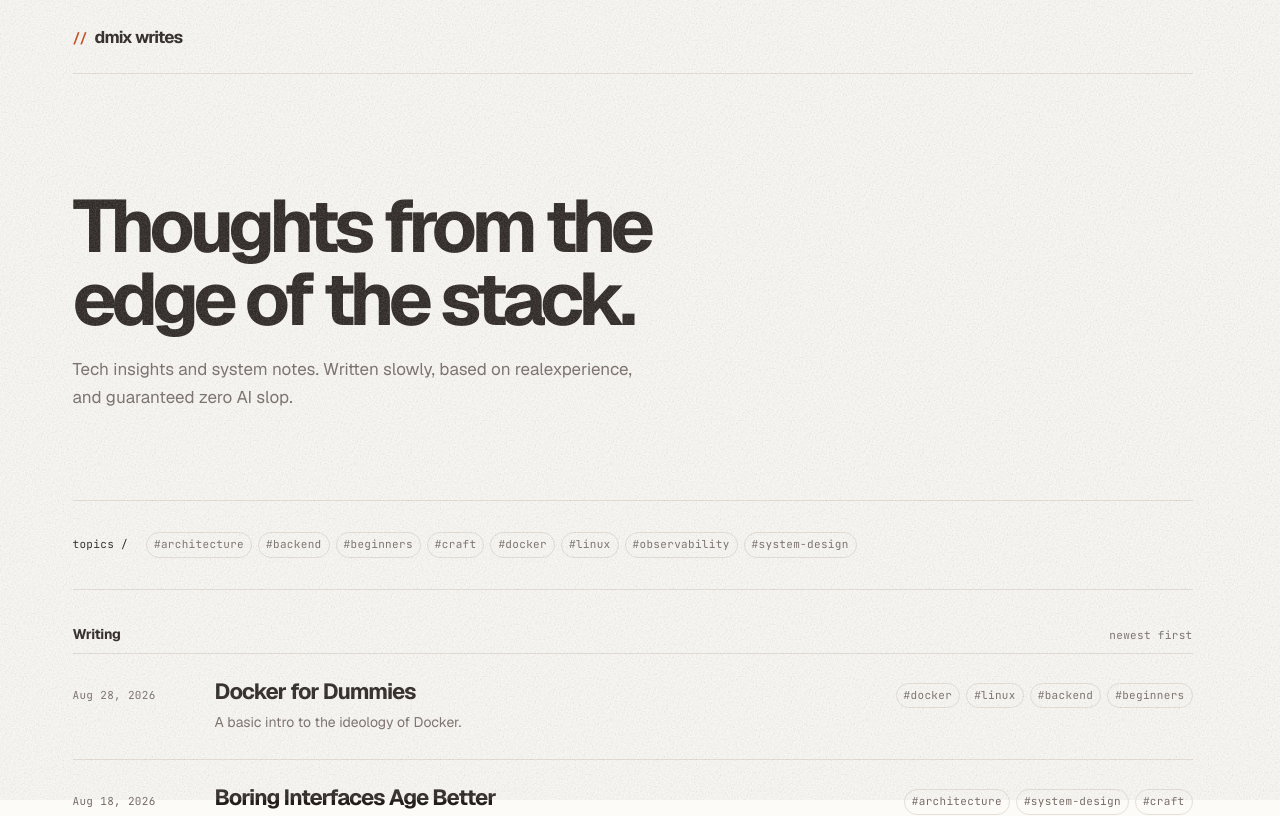
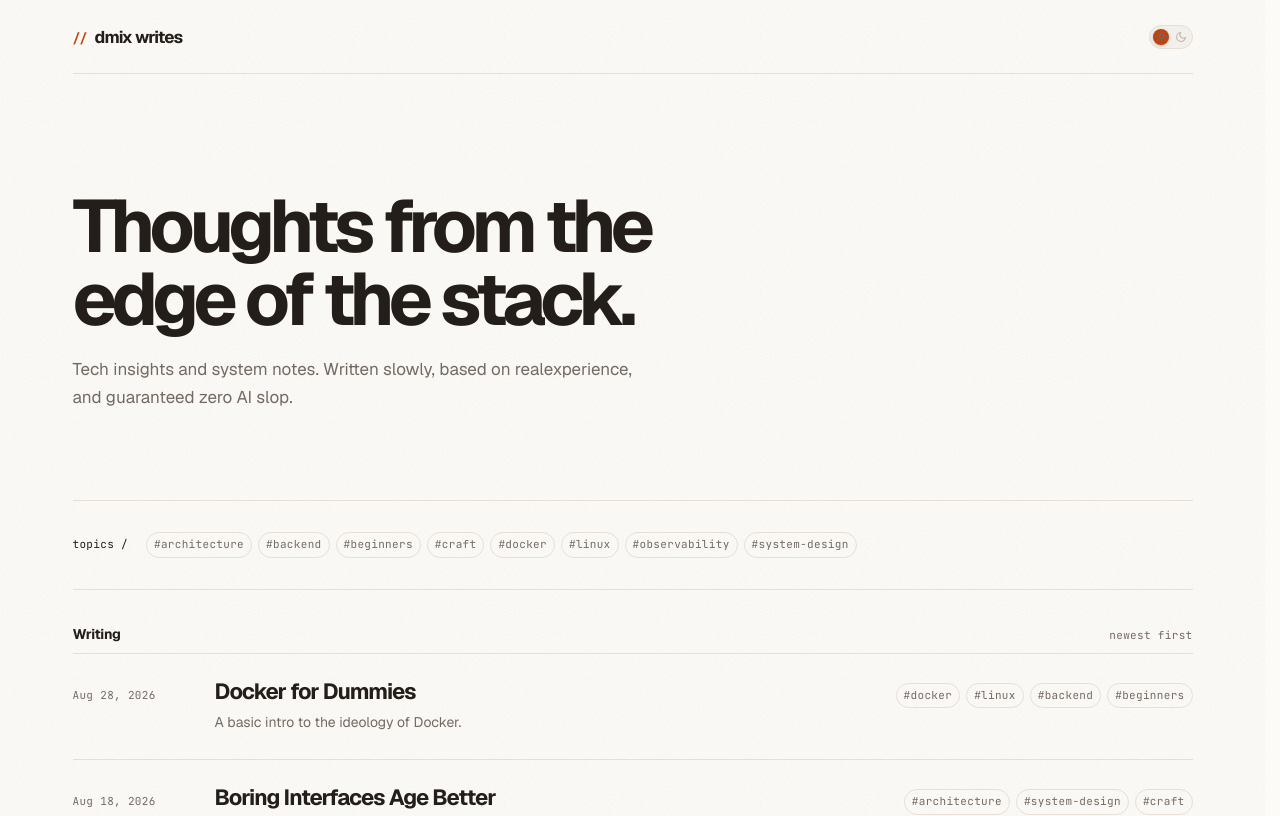
Before and after one commit to iamdmix/dmix-writes, a Next.js app: page / in a window 1280 px wide. Shown: the top 816 px of the page. Built offline with nearby package versions, Linux system fonts and the light colour scheme; no server answers.

Commit message:
feat: add dark mode support with theme toggle and global theme provider

```diff
--- a/app/globals.css
+++ b/app/globals.css
@@ -1,8 +1,8 @@
 :root { --bg-main:#fdfbf7; --bg-surface:#f3efea; --text-main:#241e1a; --text-muted:#746a64; --accent:#c2410c; --border:#e7dfd6; --code-bg:#1c1917; }
+[data-theme="dark"] { --bg-main:#0E0E10; --bg-surface:#18181C; --text-main:#E4E4E7; --text-muted:#A1A1AA; --accent:#FF8000; --border:#27272A; --code-bg:#09090B; -webkit-font-smoothing: antialiased; -moz-osx-font-smoothing: grayscale; }
 * { box-sizing: border-box; }
-html { scroll-behavior: smooth; scrollbar-gutter: stable; }
-body { margin:0; background:var(--bg-main); color:var(--text-main); font-family:var(--font-geist-sans), Arial, sans-serif; position:relative; }
-body::before { content:""; position:fixed; inset:0; pointer-events:none; z-index:9999; background-image:url('/noise.svg'); background-repeat:repeat; background-size:256px 256px; opacity:0.28; }
+html { scroll-behavior: smooth; scrollbar-gutter: stable; -webkit-font-smoothing: auto; -moz-osx-font-smoothing: auto; }
+body { margin:0; background-color:var(--bg-main); background-image:url('/noise.svg'); background-repeat:repeat; background-size:256px 256px; background-attachment:fixed; color:var(--text-main); font-family:var(--font-geist-sans), Arial, sans-serif; position:relative; transition:background-color .3s ease, color .3s ease; }
 a { color:inherit; text-decoration:none; }
 a:focus-visible { outline:2px solid var(--accent); outline-offset:4px; }
 hr { border:0; height:1px; background:var(--border); opacity:0.35; margin:2.25em 0; }
@@ -52,7 +52,7 @@ hr { border:0; height:1px; background:var(--border); opacity:0.35; margin:2.25em
 .prose > * + * { margin-top:1.5em; }
 .prose h2 { margin-top:2.6em; font-size:29px; line-height:1.15; letter-spacing:-.05em; }
 .prose h3 { margin-top:2em; font-size:21px; letter-spacing:-.035em; }
-.prose p { color:#433a35; }
+.prose p { color:var(--text-main); opacity:.88; }
 .prose a { color:var(--accent); text-decoration:underline; text-decoration-thickness:1px; text-underline-offset:3px; }
 .prose code { font:13px var(--font-jetbrains-mono),monospace; background:var(--bg-surface); padding:.18em .38em; border-radius:4px; }
 .prose pre { overflow:auto; padding:22px; background:var(--code-bg); color:#f5f1ea; border-radius:8px; border:1px solid #302b27; font-size:13px; line-height:1.7; }
@@ -75,3 +75,16 @@ hr { border:0; height:1px; background:var(--border); opacity:0.35; margin:2.25em
 .site-footer { border-top:1px solid var(--border); padding:24px 0 42px; display:flex; justify-content:space-between; color:var(--text-muted); font:11px var(--font-jetbrains-mono),monospace; }
 @media (max-width:700px) { .shell { width:min(100% - 40px,1120px); } .site-header { height:62px; } .nav { gap:12px; } .page { padding-top:32px; } .hero { display:block; padding:36px 0 48px; } .hero h1 { font-size:52px; } .human-mark { margin-top:22px; justify-content:flex-start; } .human-mark svg { width:34px; height:34px; } .archive-title { min-height:102px; margin-bottom:32px; } .tags-block { display:block; padding:22px 0; } .tags-block > .metadata { display:none; } .collapsible-tags { max-height:58px; overflow:hidden; transition:max-height .25s ease; } .collapsible-tags.is-expanded { max-height:240px; } .toggle-tags { display:block; margin-top:13px; } .post-row { grid-template-columns:1fr; gap:9px; } .post-row .tag-set { justify-content:flex-start; } .post-date { order:2; } .post-row:hover { padding-left:0; padding-right:0; } .article { width:min(720px, calc(100% - 48px)); padding-top:44px; } .article h1 { font-size:47px; } .prose { font-size:16px; } .article-navigation { flex-direction:column; gap:28px; } .next-link { align-items:flex-start; text-align:left; } .article-loading { width:min(720px, calc(100% - 48px)); padding-top:44px; } }
 @media (prefers-reduced-motion:reduce) { html { scroll-behavior:auto; } .post-row,.loading-line { transition:none; animation:none; } }
+
+/* ── Theme Toggle ────────────────────────────────────────────── */
+.theme-toggle-placeholder { width:44px; height:24px; }
+.theme-toggle { appearance:none; border:0; padding:0; background:transparent; cursor:pointer; display:flex; align-items:center; }
+.toggle-track { position:relative; width:44px; height:24px; background:var(--bg-surface); border:1px solid var(--border); border-radius:99px; display:flex; align-items:center; justify-content:space-between; padding:0 5px; transition:background .3s ease, border-color .3s ease; }
+.theme-toggle--dark .toggle-track { background:var(--bg-surface); border-color:var(--border); }
+.toggle-icon { display:flex; align-items:center; justify-content:center; color:var(--text-muted); transition:opacity .2s ease, color .2s ease; z-index:1; }
+.toggle-icon--sun { opacity:1; }
+.toggle-icon--moon { opacity:1; }
+.theme-toggle--dark .toggle-icon--sun { opacity:.4; }
+.theme-toggle:not(.theme-toggle--dark) .toggle-icon--moon { opacity:.4; }
+.toggle-thumb { position:absolute; top:3px; left:3px; width:16px; height:16px; background:var(--accent); border-radius:50%; transition:transform .25s cubic-bezier(.4,0,.2,1), box-shadow .25s ease; box-shadow:0 1px 3px rgba(0,0,0,.2); }
+.theme-toggle--dark .toggle-thumb { transform:translateX(20px); box-shadow:0 0 12px rgba(255,128,0,.45), 0 1px 3px rgba(0,0,0,.4); }
--- a/app/layout.tsx
+++ b/app/layout.tsx
@@ -1,5 +1,6 @@
 import type { Metadata } from "next";
 import { Geist, JetBrains_Mono } from "next/font/google";
+import { ThemeProvider } from "@/components/theme-provider";
 import "./globals.css";
 
 const geist = Geist({ subsets: ["latin"], variable: "--font-geist-sans" });
@@ -17,8 +18,10 @@ export const metadata: Metadata = {
 
 export default function RootLayout({ children }: Readonly<{ children: React.ReactNode }>) {
   return (
-    <html lang="en">
-      <body className={`${geist.variable} ${jetbrainsMono.variable}`}>{children}</body>
+    <html lang="en" suppressHydrationWarning>
+      <body className={`${geist.variable} ${jetbrainsMono.variable}`}>
+        <ThemeProvider>{children}</ThemeProvider>
+      </body>
     </html>
   );
 }
--- a/components/site-chrome.tsx
+++ b/components/site-chrome.tsx
@@ -1,7 +1,15 @@
 import Link from "next/link";
+import { ThemeToggle } from "@/components/theme-toggle";
 
 export function SiteHeader() {
-  return <header className="shell site-header"><Link className="brand" href="/"><span className="brand-mark">//</span>dmix writes</Link></header>;
+  return (
+    <header className="shell site-header">
+      <Link className="brand" href="/"><span className="brand-mark">//</span>dmix writes</Link>
+      <nav className="nav">
+        <ThemeToggle />
+      </nav>
+    </header>
+  );
 }
 
 export function SiteFooter() {
--- /dev/null
+++ b/components/theme-provider.tsx
@@ -0,0 +1,17 @@
+"use client";
+
+import { ThemeProvider as NextThemesProvider } from "next-themes";
+import type { ReactNode } from "react";
+
+export function ThemeProvider({ children }: { children: ReactNode }) {
+  return (
+    <NextThemesProvider
+      attribute="data-theme"
+      defaultTheme="light"
+      enableSystem={false}
+      disableTransitionOnChange={false}
+    >
+      {children}
+    </NextThemesProvider>
+  );
+}
--- /dev/null
+++ b/components/theme-toggle.tsx
@@ -0,0 +1,48 @@
+"use client";
+
+import { useTheme } from "next-themes";
+import { useEffect, useState } from "react";
+
+export function ThemeToggle() {
+  const { theme, setTheme } = useTheme();
+  const [mounted, setMounted] = useState(false);
+
+  // Prevent hydration mismatch — render nothing until client mounts
+  useEffect(() => setMounted(true), []);
+  if (!mounted) return <div className="theme-toggle-placeholder" />;
+
+  const isDark = theme === "dark";
+
+  return (
+    <button
+      className={`theme-toggle${isDark ? " theme-toggle--dark" : ""}`}
+      onClick={() => setTheme(isDark ? "light" : "dark")}
+      aria-label={isDark ? "Switch to light mode" : "Switch to dark mode"}
+      title={isDark ? "Switch to light mode" : "Switch to dark mode"}
+    >
+      <span className="toggle-track">
+        <span className="toggle-icon toggle-icon--sun" aria-hidden="true">
+          {/* Sun */}
+          <svg width="13" height="13" viewBox="0 0 24 24" fill="none" stroke="currentColor" strokeWidth="2.2" strokeLinecap="round" strokeLinejoin="round">
+            <circle cx="12" cy="12" r="4"/>
+            <line x1="12" y1="2" x2="12" y2="5"/>
+            <line x1="12" y1="19" x2="12" y2="22"/>
+            <line x1="4.22" y1="4.22" x2="6.34" y2="6.34"/>
+            <line x1="17.66" y1="17.66" x2="19.78" y2="19.78"/>
+            <line x1="2" y1="12" x2="5" y2="12"/>
+            <line x1="19" y1="12" x2="22" y2="12"/>
+            <line x1="4.22" y1="19.78" x2="6.34" y2="17.66"/>
+            <line x1="17.66" y1="6.34" x2="19.78" y2="4.22"/>
+          </svg>
+        </span>
+        <span className="toggle-icon toggle-icon--moon" aria-hidden="true">
+          {/* Moon */}
+          <svg width="12" height="12" viewBox="0 0 24 24" fill="none" stroke="currentColor" strokeWidth="2.2" strokeLinecap="round" strokeLinejoin="round">
+            <path d="M21 12.79A9 9 0 1 1 11.21 3 7 7 0 0 0 21 12.79z"/>
+          </svg>
+        </span>
+        <span className="toggle-thumb" />
+      </span>
+    </button>
+  );
+}
--- a/package.json
+++ b/package.json
@@ -13,6 +13,7 @@
     "mermaid": "^11.12.1",
     "next": "^15.5.2",
     "next-mdx-remote": "^5.0.0",
+    "next-themes": "^0.4.6",
     "react": "^19.1.1",
     "react-dom": "^19.1.1",
     "rehype-pretty-code": "^0.14.1",
```
Also changed, not shown: public/noise.svg, 1 other file (tests, documents, lock files or other folders).
